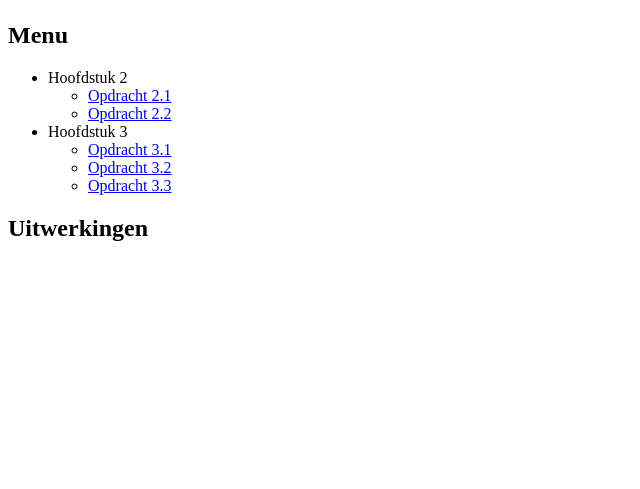
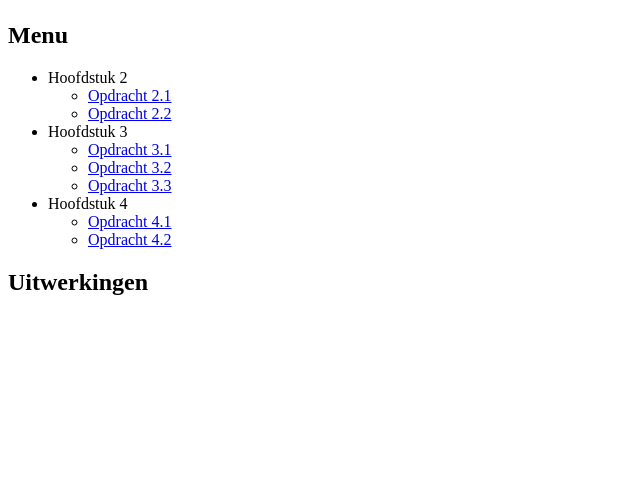
Before and after one commit to w1-VerhoevenStijn/phpopdrachten, a PHP site: page / in a window 1280 px wide. Shown: the part 58-547 px from the top of the page, without its empty margins (0-640 px from the left). Run offline with PHP 8.4, Linux system fonts and the light colour scheme.

Commit message:
Index bijgewerkt

```diff
--- a/index.php
+++ b/index.php
@@ -43,6 +43,17 @@
                     </li>
                 </ul>
             </li>
+            <li>
+                Hoofdstuk 4
+                <ul>
+                    <li>
+                        <a href="h4/opdracht4.1.php">Opdracht 4.1</a>
+                    </li>
+                    <li>
+                        <a href="h4/opdracht4.2.php">Opdracht 4.2</a>
+                    </li>
+                </ul>
+            </li>
         </ul>
     </aside>
     <main id="wrapper">
```
Also changed, not shown: h4/opdracht4.1.php (+7 -0 lines), h4/opdracht4.2.php (+1 -8 lines).
